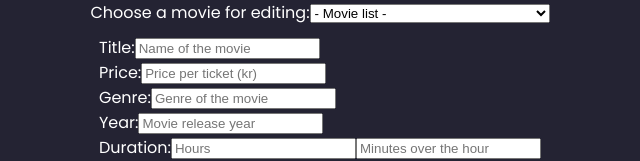
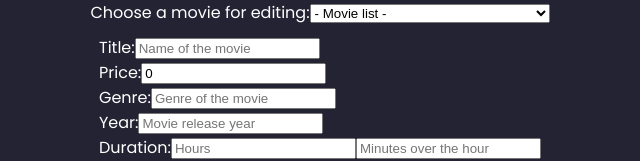
Before and after one commit to jesscampb/MovieSeatBooker, a React (Vite) app: page /admin in a window 1280 px wide. Shown: the top 161 px of the page, without its empty margins (320-960 px from the left). Built offline with nearby package versions, Linux system fonts and the light colour scheme; data requests are answered from the project's data file.

Commit message:
Passed down useState movieToEdit to AdminMovieForm from AdminPage

```diff
--- a/src/components/AdminMovieForm.tsx
+++ b/src/components/AdminMovieForm.tsx
@@ -3,6 +3,10 @@ import { Formik, Form, Field } from 'formik';
 import * as Yup from 'yup';
 import { Movie } from '../models/Movie';
 import { addMovie, updateMovie } from '../services/api';
+
+interface AdminMovieFormProps {
+  movieToEdit: Movie | null;
+}
 
 const MovieSchema = Yup.object().shape({
   title: Yup.string()
@@ -16,7 +20,7 @@ const MovieSchema = Yup.object().shape({
     .min(1900, 'Year must be after 1900')
     .max(new Date().getFullYear(), 'Year must be current year or in the past')
     .nullable(),
-  duration: Yup.object({
+  duration: Yup.object().shape({
     hours: Yup.number()
       .min(0, 'Hours must be at least 0')
       .nullable(),
@@ -30,7 +34,20 @@ const MovieSchema = Yup.object().shape({
     .nullable()
 });
 
-function AdminMovieForm() {
+function AdminMovieForm({movieToEdit}: AdminMovieFormProps) {
+
+  const initialValues: Movie = movieToEdit || {
+    title: '',
+    genre: '',
+    year: undefined,
+    duration: {
+      hours: undefined,
+      minutes: undefined
+    },
+    price: 0,
+    plot: '',
+    impact: ''
+  };
 
   const handleMovieSubmit = async (values: Movie, {resetForm}: {resetForm: () => void }) => {
     if (values.id) {
@@ -47,20 +64,10 @@ function AdminMovieForm() {
     <div className='movie-form-container'>
 
       <Formik
-      initialValues={{
-        title: '',
-        genre: '',
-        year: undefined,
-        duration: {
-          hours: undefined,
-          minutes: undefined
-        },
-        price: NaN,
-        plot: '',
-        impact: ''
-      }}
+      initialValues={initialValues}
       validationSchema={MovieSchema}
       onSubmit={handleMovieSubmit}
+      enableReinitialize={true}
       >
         {({errors, touched}) => (
           <Form className='form-container'>
--- a/src/pages/AdminPage.tsx
+++ b/src/pages/AdminPage.tsx
@@ -14,7 +14,7 @@ function AdminPage() {
   return (
     <>
       <AdminMoviePicker handleMovieToEdit={handleMovieToEdit}/>
-      <AdminMovieForm />
+      <AdminMovieForm movieToEdit={movieToEdit}/>
     </>
   );
 }
```
